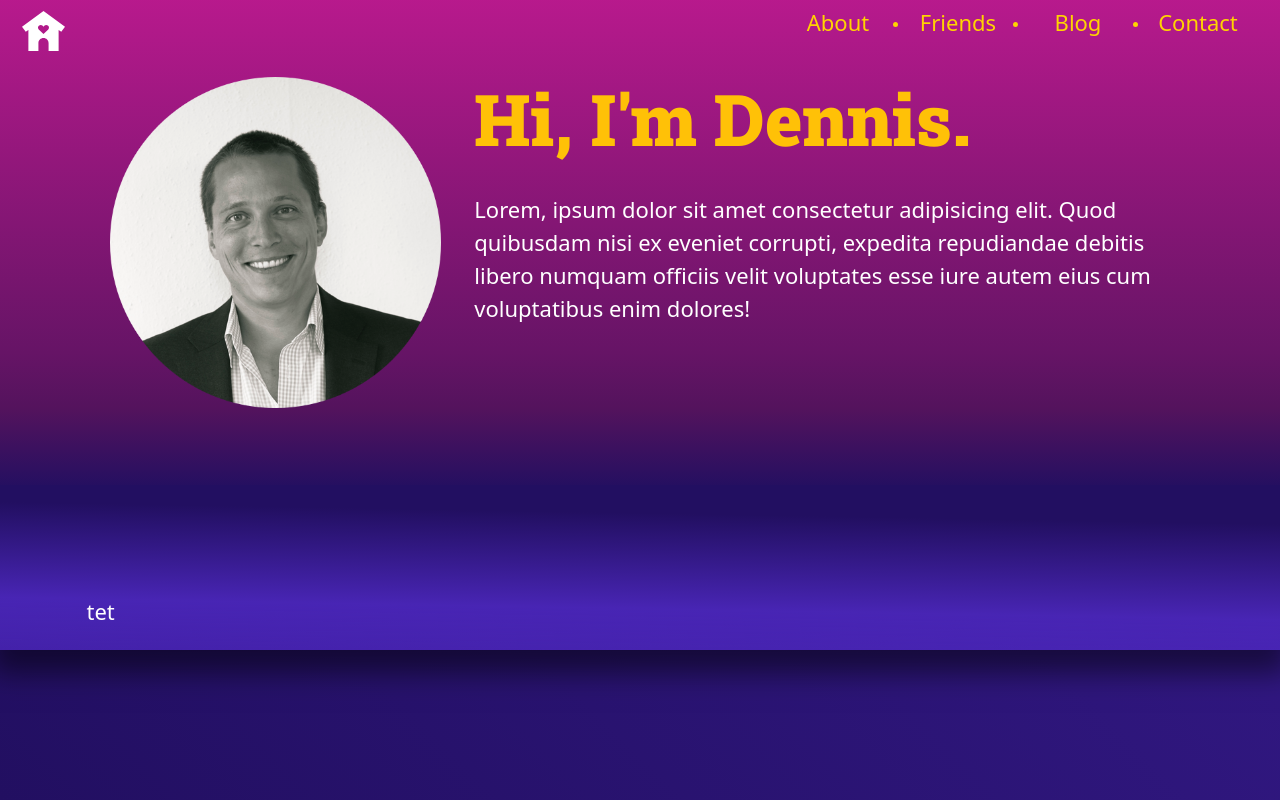
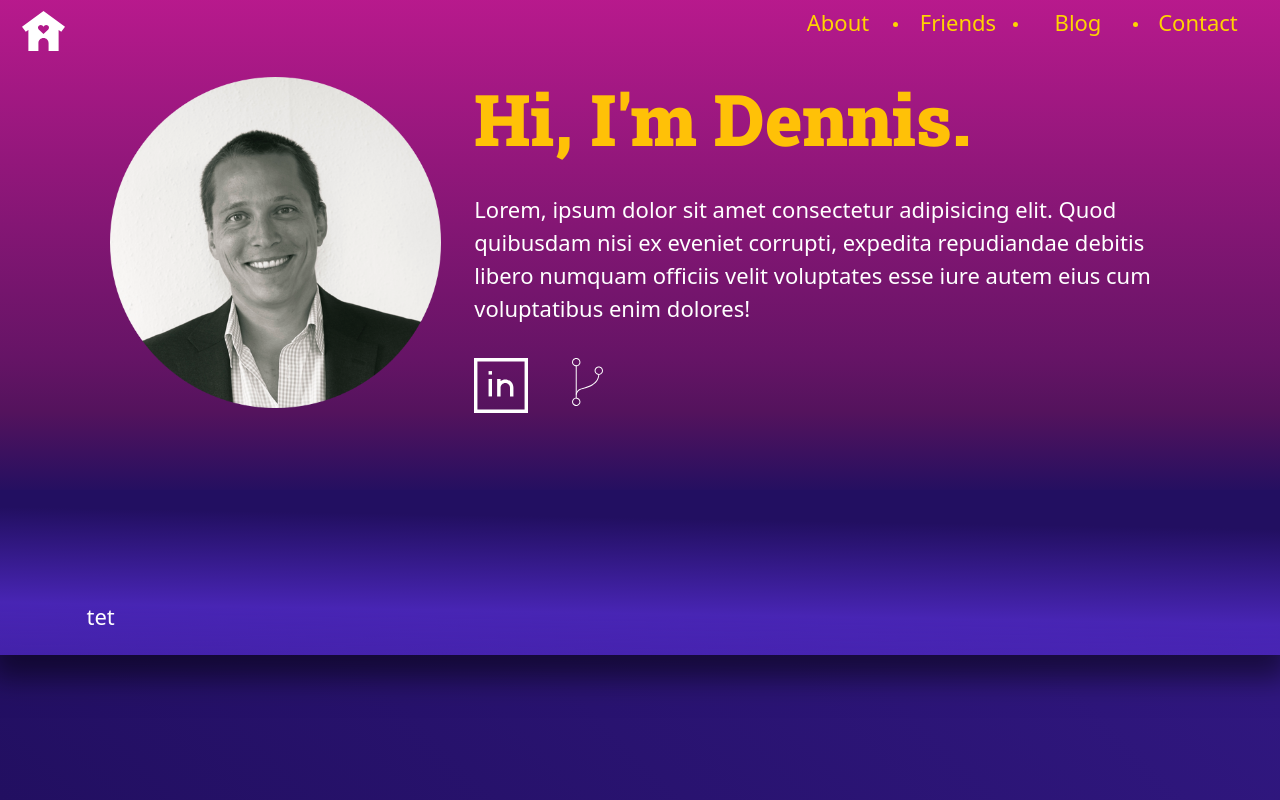
Before and after one commit to ChuaTheDog/denniseitner, a Gatsby site: page /work in a window 1280 px wide. Built offline with nearby package versions, Linux system fonts and the light colour scheme; Gatsby itself is replaced by a stand-in of ours.

Commit message:
added header icons

```diff
--- a/src/components/Card/card.module.scss
+++ b/src/components/Card/card.module.scss
@@ -11,10 +11,10 @@
 		flex-shrink: 0;
 		overflow: hidden;
 		height: 190px;
-		width: 250px;
+		//width: 250px;
 
 		.cardDate {
-			width: 250px;
+			//	width: 250px;
 			font-family: 'Roboto Black';
 			display: flex;
 			flex-direction: column;
--- a/src/components/Header/Header.js
+++ b/src/components/Header/Header.js
@@ -3,7 +3,9 @@ import * as headerStyles from './header.module.scss';
 import { Container, Row, Col } from 'react-bootstrap';
 import portraitImage from '../../../static/img/portrait_dennisEitner.png';
 import Img from 'gatsby-image';
-
+import LinkedIn from '../../assets/svg/Linkedin.svg';
+import GitHub from '../../assets/svg/Github.svg';
+import { Link } from 'gatsby';
 const Header = (props) => {
 	return (
 		<div className={headerStyles.header}>
@@ -24,6 +26,22 @@ const Header = (props) => {
 								cum voluptatibus enim dolores!
 							</p>
 						</div>
+						<Row>
+							<Col xs={12}>
+								<div className={headerStyles.followMeIcons}>
+									<Link
+										to='https://www.linkedin.com/in/denniseitner/'
+										className={headerStyles.followMeLinks}>
+										<LinkedIn></LinkedIn>
+									</Link>
+									<Link
+										to='https://github.com/ChuaTheDog'
+										className={headerStyles.followMeLinks}>
+										<GitHub></GitHub>
+									</Link>
+								</div>
+							</Col>
+						</Row>
 					</Col>
 				</Row>
 			</Container>
--- a/src/components/Header/header.module.scss
+++ b/src/components/Header/header.module.scss
@@ -37,4 +37,13 @@
 			z-index: 999;
 		}
 	}
+
+	.followMeIcons {
+		width: 200px;
+		display: flex;
+		flex-direction: row;
+		.followMeLinks {
+			margin-right: 2rem;
+		}
+	}
 }
```
Also changed, not shown: src/components/Card/Card.js (+6 -1 lines).
